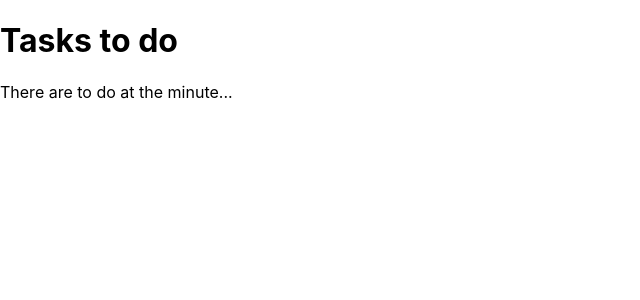
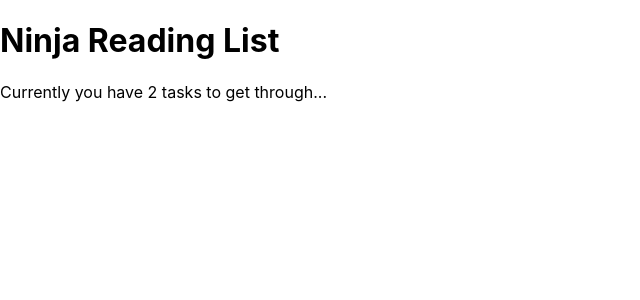
Before and after one commit to jonnowelch/task-app, a React (Create React App) app: page / in a window 1280 px wide. Shown: the top 300 px of the page, without its empty margins (0-640 px from the left). Built offline with nearby package versions, Linux system fonts and the light colour scheme.

Commit message:
fixed bug of tasks not being passed to navbar

```diff
--- a/src/components/Navbar.js
+++ b/src/components/Navbar.js
@@ -3,11 +3,10 @@ import { TaskContext } from "../contexts/TaskContext";
 
 const Navbar = () => {
   const { tasks } = useContext(TaskContext);
-  console.log(tasks, "1");
   return (
     <div className="navbar">
-      <h1>Tasks to do</h1>
-      <p>There are {console.log(tasks)} to do at the minute...</p>
+      <h1>Ninja Reading List</h1>
+      <p>Currently you have {tasks.length} tasks to get through...</p>
     </div>
   );
 };
--- a/src/contexts/TaskContext.js
+++ b/src/contexts/TaskContext.js
@@ -4,20 +4,25 @@ export const TaskContext = createContext();
 
 const TaskContextProvider = props => {
   const [tasks, setTasks] = useState([
-    { acitivity: "learn react native", notes: "finish react app", id: 1 },
-    { activity: "cure corona", notes: "ASAP", id: 2 }
+    { activity: "finish this project", notes: "make it look nice", id: 1 },
+    {
+      activity: "start learning react native",
+      notes: "make it ios and android compatible",
+      id: 2
+    }
   ]);
-  console.log(tasks, "2");
   const addTask = (activity, notes) => {
     setTasks([...tasks, { activity, notes, id: tasks.length + 1 }]);
   };
   const removeTask = id => {
     setTasks(tasks.filter(task => task.id !== id));
   };
+
   return (
-    <TaskContext.Provider value={(tasks, addTask, removeTask)}>
-      {console.log(tasks, "3")} {props.children}
+    <TaskContext.Provider value={{ tasks, addTask, removeTask }}>
+      {props.children}
     </TaskContext.Provider>
   );
 };
+
 export default TaskContextProvider;
```
